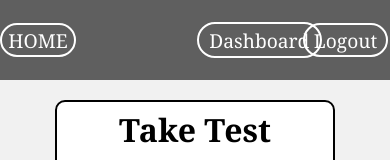
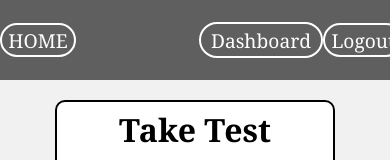
Before and after one commit to jaspreet145/QuizApp, a React (Create React App) app in the folder client/: page / in a window 390 px wide. Shown: the top 160 px of the page. Built offline with nearby package versions, Linux system fonts and the light colour scheme; sample sign-in values are in the browser's storage.

Commit message:
add responsive nav

```diff
--- a/client/src/componentsStyles/Header.module.css
+++ b/client/src/componentsStyles/Header.module.css
@@ -43,3 +43,14 @@
   border-radius: 20px;
   border: 2px solid white;
 }
+
+@media screen and (max-width: 600px) {
+  .navitems {
+    display: grid;
+    grid-gap: 20px;
+    grid-template-columns: 1fr 1fr 1fr 1fr 1fr;
+    grid-template-rows: 80px;
+    color: white;
+    font-size: 1.2em;
+  }
+}
```
